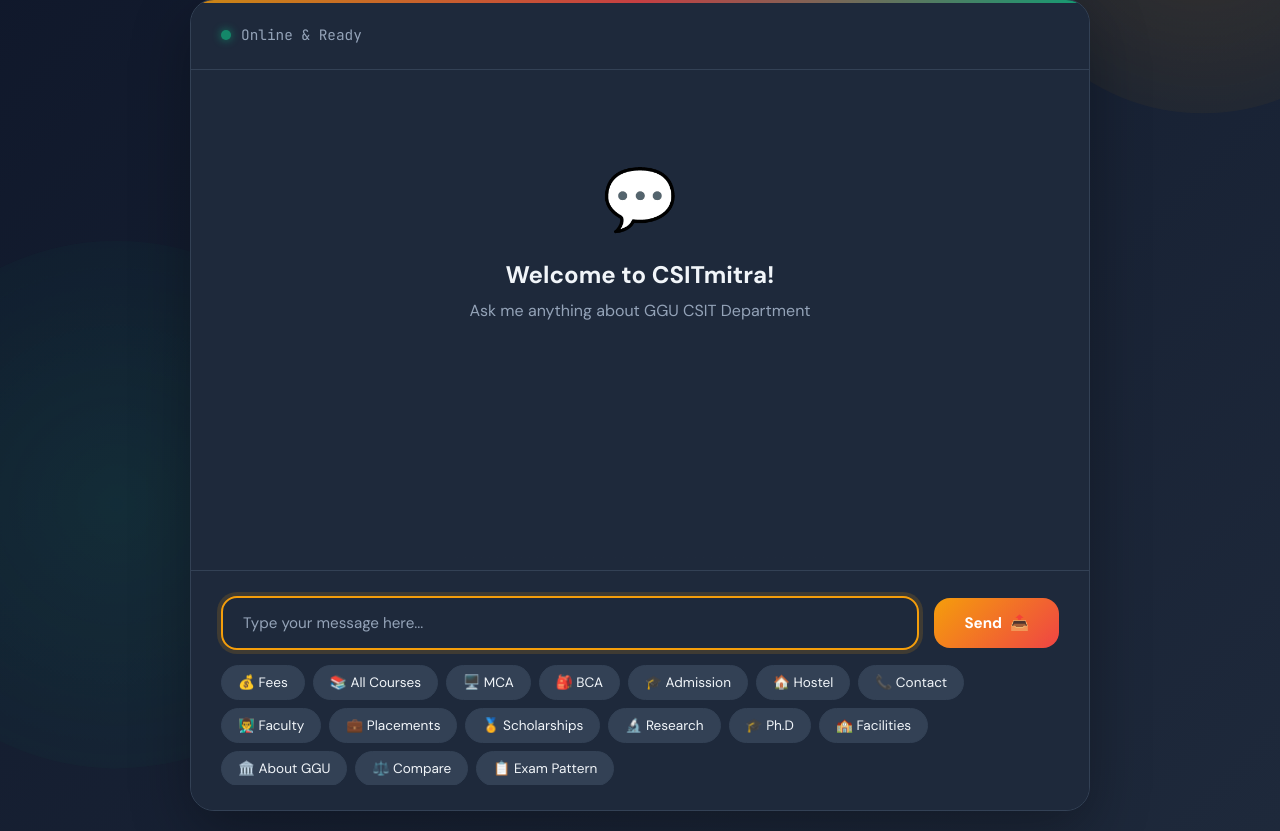
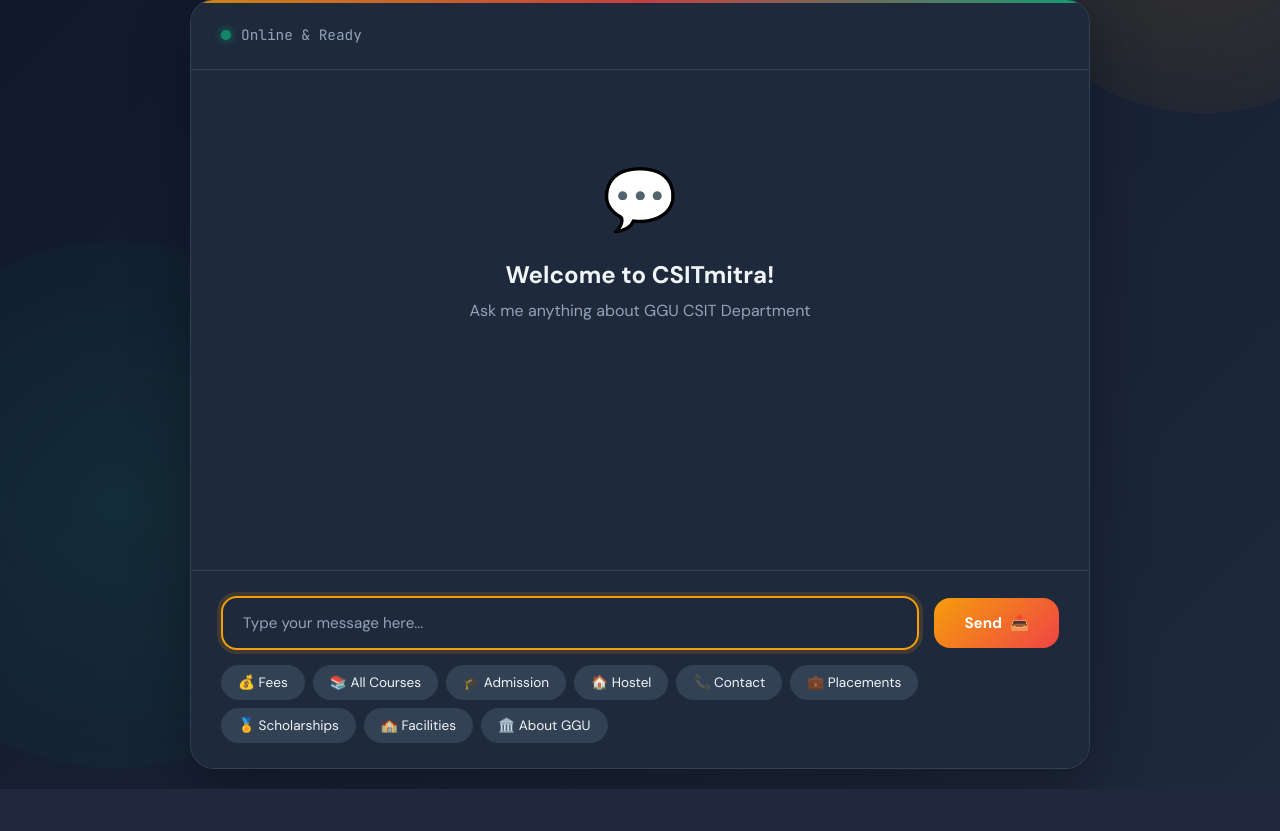
Before and after one commit to shivm44/CSITMITRA, a Flask app: page / in a window 1280 px wide. Shown: the part 179-1010 px from the top of the page. After the commit the page ends 968 px from the top, so only its background shows below. Run offline with Flask 3, Linux system fonts and the light colour scheme.

Commit message:
Remove quick action buttons for MCA, BCA, and others

```diff
--- a/templates/index.html
+++ b/templates/index.html
@@ -570,20 +570,13 @@
                     <div class="quick-actions">
                         <button class="quick-action-btn" onclick="sendQuickMessage('What are the fees?')">💰 Fees</button>
                         <button class="quick-action-btn" onclick="sendQuickMessage('List all courses offered')">📚 All Courses</button>
-                        <button class="quick-action-btn" onclick="sendQuickMessage('Tell me about MCA')">🖥️ MCA</button>
-                        <button class="quick-action-btn" onclick="sendQuickMessage('Tell me about BCA')">🎒 BCA</button>
                         <button class="quick-action-btn" onclick="sendQuickMessage('How to apply for admission?')">🎓 Admission</button>
                         <button class="quick-action-btn" onclick="sendQuickMessage('hostel')">🏠 Hostel</button>
                         <button class="quick-action-btn" onclick="sendQuickMessage('Contact details')">📞 Contact</button>
-                        <button class="quick-action-btn" onclick="sendQuickMessage('Show faculty list')">👨‍🏫 Faculty</button>
                         <button class="quick-action-btn" onclick="sendQuickMessage('Placement highlights')">💼 Placements</button>
                         <button class="quick-action-btn" onclick="sendQuickMessage('Scholarship information')">🏅 Scholarships</button>
-                        <button class="quick-action-btn" onclick="sendQuickMessage('Research at CSIT')">🔬 Research</button>
-                        <button class="quick-action-btn" onclick="sendQuickMessage('Tell me about Ph.D programme')">🎓 Ph.D</button>
                         <button class="quick-action-btn" onclick="sendQuickMessage('Campus facilities')">🏫 Facilities</button>
                         <button class="quick-action-btn" onclick="sendQuickMessage('Tell me about GGU')">🏛️ About GGU</button>
-                        <button class="quick-action-btn" onclick="sendQuickMessage('MCA vs BCA comparison')">⚖️ Compare</button>
-                        <button class="quick-action-btn" onclick="sendQuickMessage('Exam pattern')">📋 Exam Pattern</button>
                     </div>
                 </div>
             </div>
```
